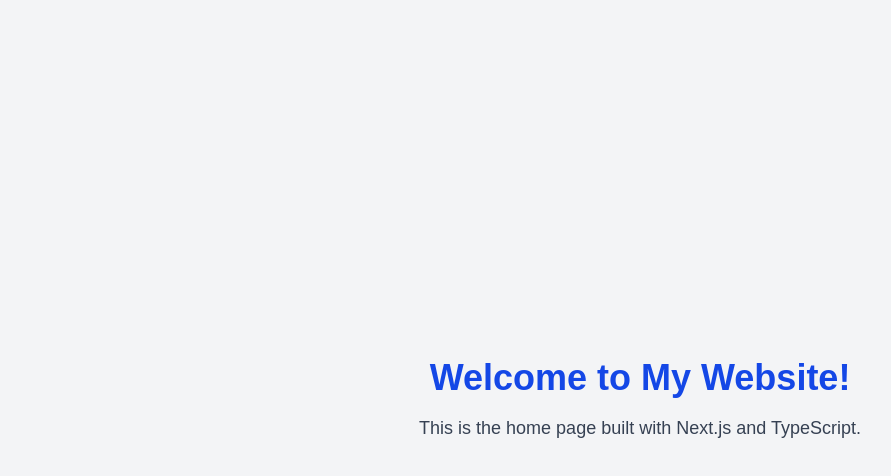
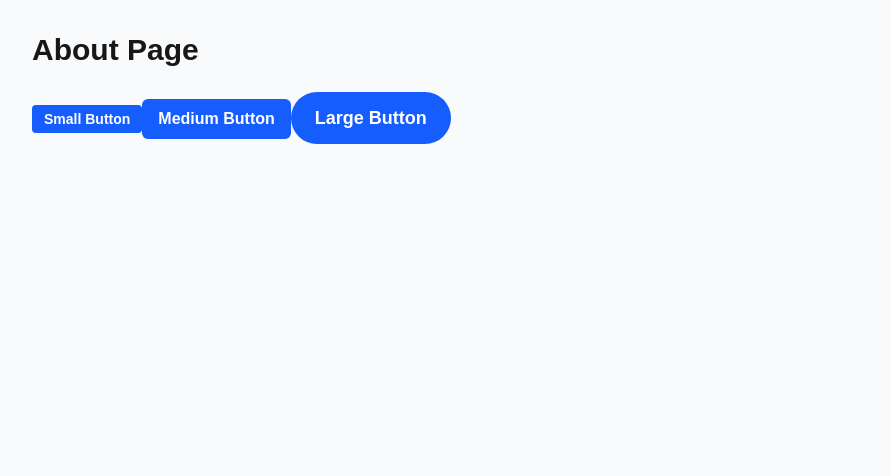
Before and after one commit to Kipkoebenji/alx-project-0x02-setup, a Next.js app in the folder alx-project-0x02/: page /about in a window 1280 px wide. Shown: the top 476 px of the page, without its empty margins (0-891 px from the left). Built offline with nearby package versions, Linux system fonts and the light colour scheme.

Commit message:
Update about.tsx

```diff
--- a/alx-project-0x02/pages/about.tsx
+++ b/alx-project-0x02/pages/about.tsx
@@ -1,12 +1,20 @@
+// pages/about.tsx
+
 import React from 'react';
+import Button from '@/components/common/Button';
 
-const HomePage: React.FC = () => {
+const AboutPage: React.FC = () => {
   return (
-    <main className="flex min-h-screen flex-col items-center justify-center bg-gray-100 p-8">
-      <h1 className="text-4xl font-bold text-blue-700 mb-4">Welcome to My Website!</h1>
-      <p className="text-lg text-gray-700">This is the home page built with Next.js and TypeScript.</p>
+    <main className="min-h-screen p-8 bg-gray-50">
+      <h1 className="text-3xl font-bold mb-6">About Page</h1>
+
+      <div className="space-y-4">
+        <Button size="small" shape="rounded-sm">Small Button</Button>
+        <Button size="medium" shape="rounded-md">Medium Button</Button>
+        <Button size="large" shape="rounded-full">Large Button</Button>
+      </div>
     </main>
   );
 };
 
-export default HomePage;
+export default AboutPage;
```
